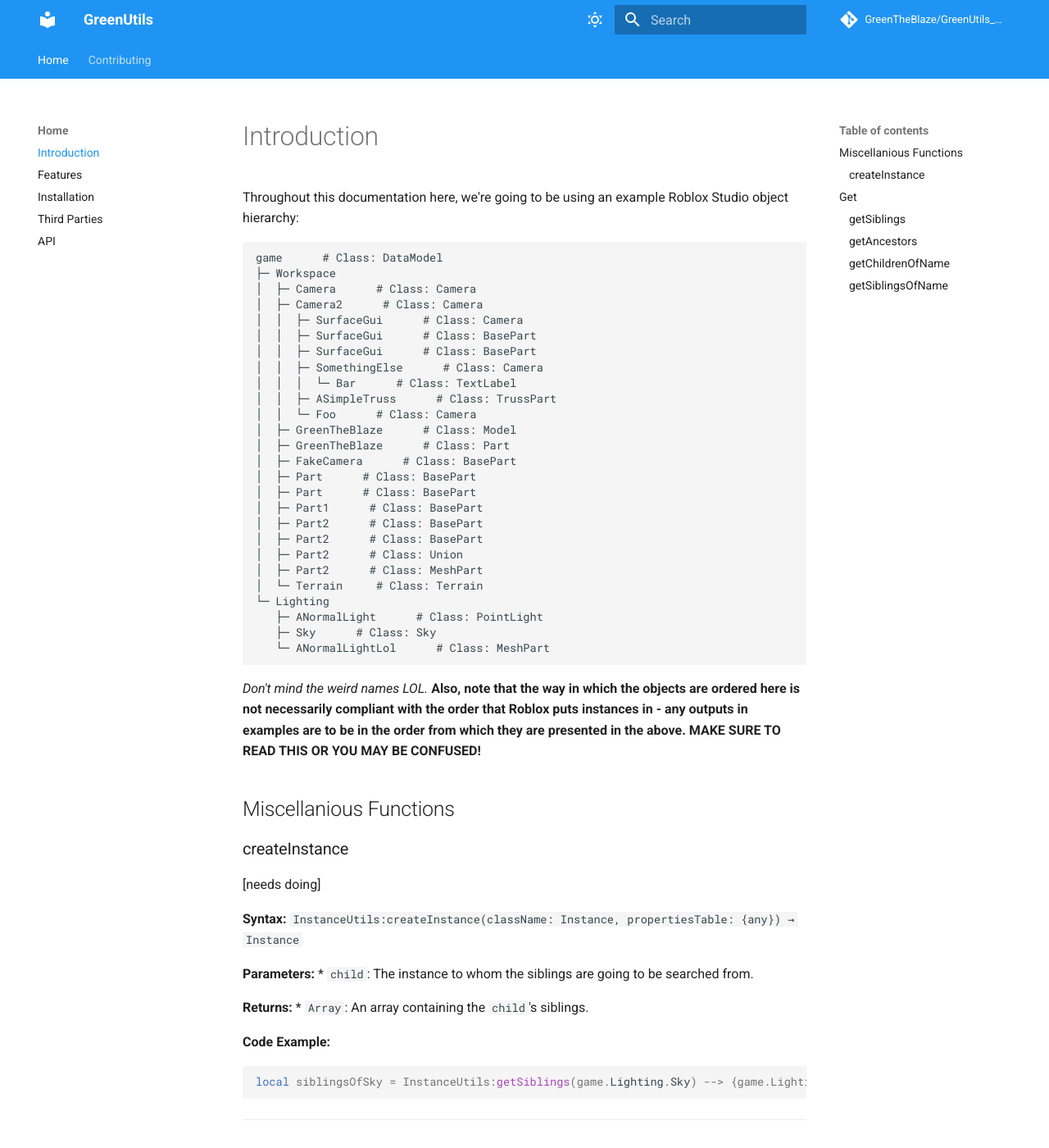
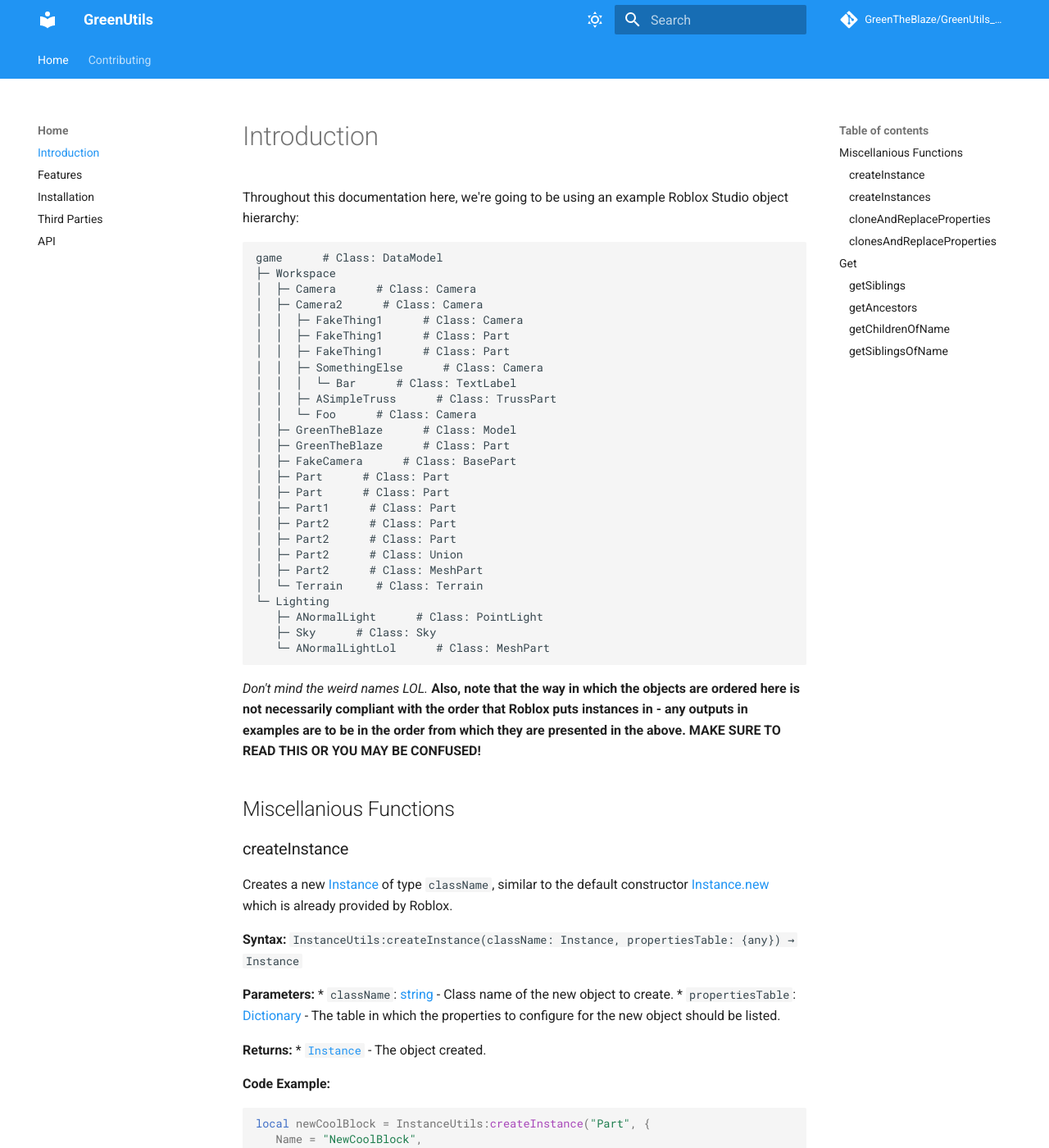
Before and after one commit to GreenTheBlaze/GreenUtils_Roblox, an MkDocs documentation site: the page built from docs/index.md, in a window 1280 px wide and 1400 px high. Shown: the whole window at 82% size. Built offline with MkDocs 1.6.1 and Material for MkDocs 9.7.7, drawn with Linux system fonts in a browser that asks for light colours; comment, search, counter and statistics services are not loaded; some of the changed text lies outside the part shown.

Commit message:
Update index.md

````diff
--- a/docs/index.md
+++ b/docs/index.md
@@ -4,9 +4,9 @@ game      # Class: DataModel
 ├─ Workspace
 │  ├─ Camera      # Class: Camera
 │  ├─ Camera2      # Class: Camera
-│  │  ├─ SurfaceGui      # Class: Camera
-│  │  ├─ SurfaceGui      # Class: BasePart
-│  │  ├─ SurfaceGui      # Class: BasePart
+│  │  ├─ FakeThing1      # Class: Camera
+│  │  ├─ FakeThing1      # Class: Part
+│  │  ├─ FakeThing1      # Class: Part
 │  │  ├─ SomethingElse      # Class: Camera
 │  │  │  └─ Bar      # Class: TextLabel
 │  │  ├─ ASimpleTruss      # Class: TrussPart
@@ -14,11 +14,11 @@ game      # Class: DataModel
 │  ├─ GreenTheBlaze      # Class: Model
 │  ├─ GreenTheBlaze      # Class: Part
 │  ├─ FakeCamera      # Class: BasePart
-│  ├─ Part      # Class: BasePart
-│  ├─ Part      # Class: BasePart
-│  ├─ Part1      # Class: BasePart
-│  ├─ Part2      # Class: BasePart
-│  ├─ Part2      # Class: BasePart
+│  ├─ Part      # Class: Part
+│  ├─ Part      # Class: Part
+│  ├─ Part1      # Class: Part
+│  ├─ Part2      # Class: Part
+│  ├─ Part2      # Class: Part
 │  ├─ Part2      # Class: Union
 │  ├─ Part2      # Class: MeshPart
 │  └─ Terrain     # Class: Terrain
@@ -33,19 +33,134 @@ game      # Class: DataModel
 ## Miscellanious Functions
 
 ### createInstance
-[needs doing]
+Creates a new [Instance](https://create.roblox.com/docs/reference/engine/classes/Instance) of type `className`, similar to the default constructor [Instance.new](https://create.roblox.com/docs/reference/engine/datatypes/Instance#new) which is already provided by Roblox.
 
 **Syntax:** `InstanceUtils:createInstance(className: Instance, propertiesTable: {any}) → Instance`
 
 **Parameters:**
-* `child`: The instance to whom the siblings are going to be searched from.
+* `className`: [string](https://create.roblox.com/docs/luau/strings) - Class name of the new object to create.
+* `propertiesTable`: [Dictionary](https://create.roblox.com/docs/luau/tables#dictionaries) - The table in which the properties to configure for the new object should be listed.
 
 **Returns:**
-* `Array`: An array containing the `child`'s siblings.
+* [`Instance`](https://create.roblox.com/docs/reference/engine/classes/Instance) - The object created.
 
 **Code Example:**
 ```lua
-local siblingsOfSky = InstanceUtils:getSiblings(game.Lighting.Sky) --> {game.Lighting.ANormalLight, game.Lighting.ANormalLightLol}
+local newCoolBlock = InstanceUtils:createInstance("Part", {
+   Name = "NewCoolBlock",
+   BrickColor = BrickColor.new(1, 0, 0),
+   Parent = workspace.Camera
+})
+
+print(typeof(newCoolBlock)) --> Instance
+print(newCoolBlock.Parent.Name) --> Camera
+```
+
+----
+
+### createInstances
+Creates multiple instances based on the provided configuration array. Extended version of [createInstance](#createInstance).
+
+**Syntax:** `InstanceUtils:createInstances(instancesConfig: {{any}}) → ...Instance`
+
+**Parameters:**
+* `instancesConfig: []`: The configuration array for each individual instance being created.
+
+**Returns:**
+* [`Tuple`](https://create.roblox.com/docs/luau/tuples): The created instances.
+
+**Code Example:**
+```lua
+local fooBar, aRedMeshPart = InstanceUtils:createInstances({
+   {
+      Name = "FooBar",
+      ClassName = "Part",
+      BrickColor = BrickColor.new(1, 0, 0),
+      Parent = workspace.Camera
+   },
+   {
+      Name = "ARedMeshPart",
+      ClassName = "MeshPart",
+      Parent = workspace
+   }
+})
+
+print(typeof(fooBar)) --> Instance
+print(typeof(aRedMeshPart)) --> FooBar
+
+print(fooBar.Name) --> Camera
+```
+
+----
+
+### cloneAndReplaceProperties
+Creates a full copy of the provided `cloneInstance` including all of its descendants, ignoring all instances that are not [Archivable](https://create.roblox.com/docs/reference/engine/classes/Instance#Archivable).
+
+**Syntax:** `InstanceUtils:cloneAndReplaceProperties(cloneInstance: Instance, propertiesTable: {[string]: any}) → ...Instance`
+
+**Parameters:**
+* `cloneInstance`: [`Instance`](https://create.roblox.com/docs/reference/engine/classes/Instance) - The configuration array for each individual instance being created.
+* `propertiesTable`: [`Array`](https://create.roblox.com/docs/luau/tables#arrays) - The configuration array for each individual instance being created.
+
+**Returns:**
+* [`Tuple`](https://create.roblox.com/docs/luau/tuples): The created instances.
+
+**Code Example:**
+```lua
+local fooBar, aRedMeshPart = InstanceUtils:createInstances({
+   {
+      Name = "FooBar",
+      ClassName = "Part",
+      BrickColor = BrickColor.new(1, 0, 0),
+      Parent = workspace.Camera
+   },
+   {
+      Name = "ARedMeshPart",
+      ClassName = "MeshPart",
+      Parent = workspace
+   }
+})
+
+print(typeof(fooBar)) --> Instance
+print(typeof(aRedMeshPart)) --> FooBar
+
+print(fooBar.Name) --> Camera
+```
+
+----
+
+### clonesAndReplaceProperties
+Creates a full copy of the provided `cloneInstance` including all of its descendants, ignoring all instances that are not [Archivable](https://create.roblox.com/docs/reference/engine/classes/Instance#Archivable).
+Creates full copies Instance objects based on the provided configuration array. Extended version of [createInstance](#createInstance).
+
+**Syntax:** `InstanceUtils:cloneAndReplaceProperties(cloneInstance: Instance) → ...Instance`
+
+**Parameters:**
+* `instancesConfig:` [`Array`](https://create.roblox.com/docs/luau/tables#arrays)`: The configuration array for each individual instance being created.
+
+**Returns:**
+* [`Tuple`](https://create.roblox.com/docs/luau/tuples): The created instances.
+
+**Code Example:**
+```lua
+local fooBar, aRedMeshPart = InstanceUtils:createInstances({
+   {
+      Name = "FooBar",
+      ClassName = "Part",
+      BrickColor = BrickColor.new(1, 0, 0),
+      Parent = workspace.Camera
+   },
+   {
+      Name = "ARedMeshPart",
+      ClassName = "MeshPart",
+      Parent = workspace
+   }
+})
+
+print(typeof(fooBar)) --> Instance
+print(typeof(aRedMeshPart)) --> FooBar
+
+print(fooBar.Name) --> Camera
 ```
 
 ----
@@ -62,7 +177,7 @@ Returns an array (a numerically indexed table) containing all direct siblings of
 * `child`: The instance to whom the siblings are going to be searched from.
 
 **Returns:**
-* `Array`: An array containing the `child`'s siblings.
+* [`Array`](https://create.roblox.com/docs/luau/tables#arrays): An array containing the `child`'s siblings.
 
 **Code Example:**
 ```lua
@@ -70,6 +185,7 @@ local siblingsOfSky = InstanceUtils:getSiblings(game.Lighting.Sky) --> {game.Lig
 ```
 
 ----
+
 ### getAncestors
 Returns an array containing all ancestors of the given `descendant`. Specifically, it retrieves every `Instance` in the hierarchy above the `descendant`, starting from its immediate `Parent`, working up towards the `DataModel`.
 
@@ -79,7 +195,7 @@ Returns an array containing all ancestors of the given `descendant`. Specificall
 * `descendant`: The instance to whom the ancestors are going to be searched from.
 
 **Returns:**
-* `Array`: An array containing the `descendant`'s ancestors.
+* [`Array`](https://create.roblox.com/docs/luau/tables#arrays): An array containing the `descendant`'s ancestors.
 
 **Code Example:**
 ```lua
@@ -87,6 +203,7 @@ local ancestorsOfBar = InstanceUtils:getSiblings(workspace.Camera2.SomethingElse
 ```
 
 ----
+
 ### getChildrenOfName
 Returns an array containing all children of the given `parent` of which their `Object.Name` properties are equal to the given `name`.
 
@@ -97,20 +214,19 @@ Returns an array containing all children of the given `parent` of which their `O
 * `name`: The `Object.Name` to be looked for.
 
 **Returns:**
-* `Array`: An array containing the `parent`'s children.
+* [`Array`](https://create.roblox.com/docs/luau/tables#arrays): An array containing the `parent`'s children.
 
 **Code Example:**
 ```lua
-local childrenOfCamera2 = InstanceUtils:getChildrenOfName(workspace.Camera2, "SurfaceGui") --> {workspace.Camera2.SurfaceGui, workspace.Camera2.SurfaceGui, workspace.Camera2.SurfaceGui}
+local childrenOfCamera2 = InstanceUtils:getChildrenOfName(workspace.Camera2, "FakeThing1") --> {workspace.Camera2.FakeThing1, workspace.Camera2.FakeThing1, workspace.Camera2.FakeThing1}
 
-for _, child in childrenOfCamera2 do
-   print(child.Name)
-   -- Output:
-   --> SurfaceGui (ClassName: Camera)
-   --> SurfaceGui (ClassName: BasePart)
-   --> SurfaceGui (ClassName: BasePart)
+print("Name is '" .. childrenOfCamera2[1].Name .. "' and ClassName is '" .. childrenOfCamera2[1].ClassName .. "'") --> Name is 'FakeThing1' and ClassName is 'Camera'
+print("Name is '" .. childrenOfCamera2[2].Name .. "' and ClassName is '" .. childrenOfCamera2[2].ClassName .. "'") --> Name is 'FakeThing1' and ClassName is 'Part'
+print("Name is '" .. childrenOfCamera2[3].Name .. "' and ClassName is '" .. childrenOfCamera2[3].ClassName .. "'") --> Name is 'FakeThing1' and ClassName is 'Part'
 ```
+
 ----
+
 ### getSiblingsOfName
 Returns an array containing all siblings of the given `parent` of which their `Object.Name` properties are equal to the given `name`.
 
@@ -120,7 +236,7 @@ Returns an array containing all siblings of the given `parent` of which their `O
 * `sibling`: The instance to whom the siblings are going to be searched from.
 
 **Returns:**
-* `Array`: An array containing the `sibling`'s siblings.
+* [`Array`](https://create.roblox.com/docs/luau/tables#arrays): An array containing the `sibling`'s siblings.
 
 **Code Example:**
 ```lua
````
